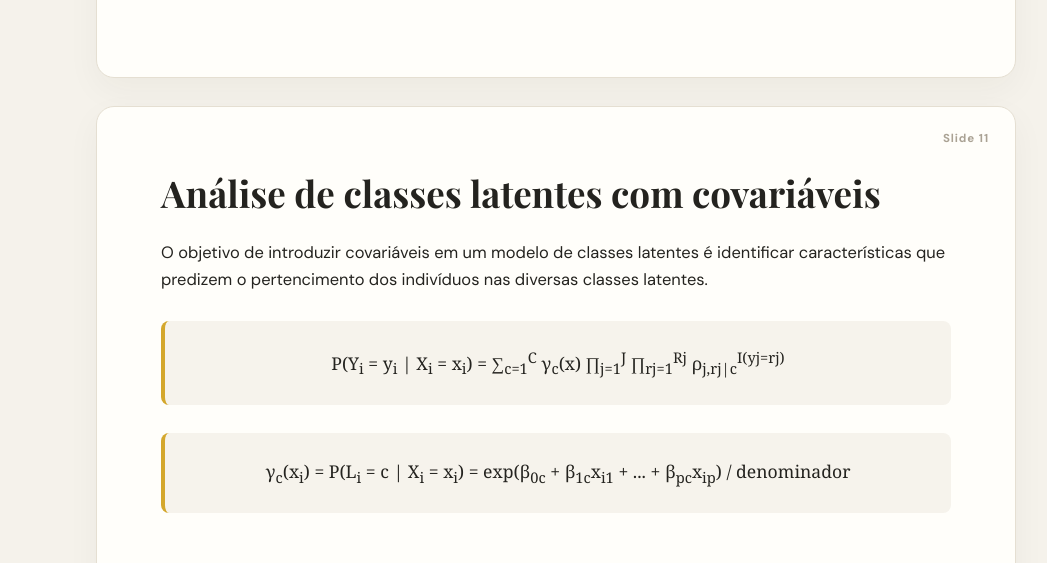
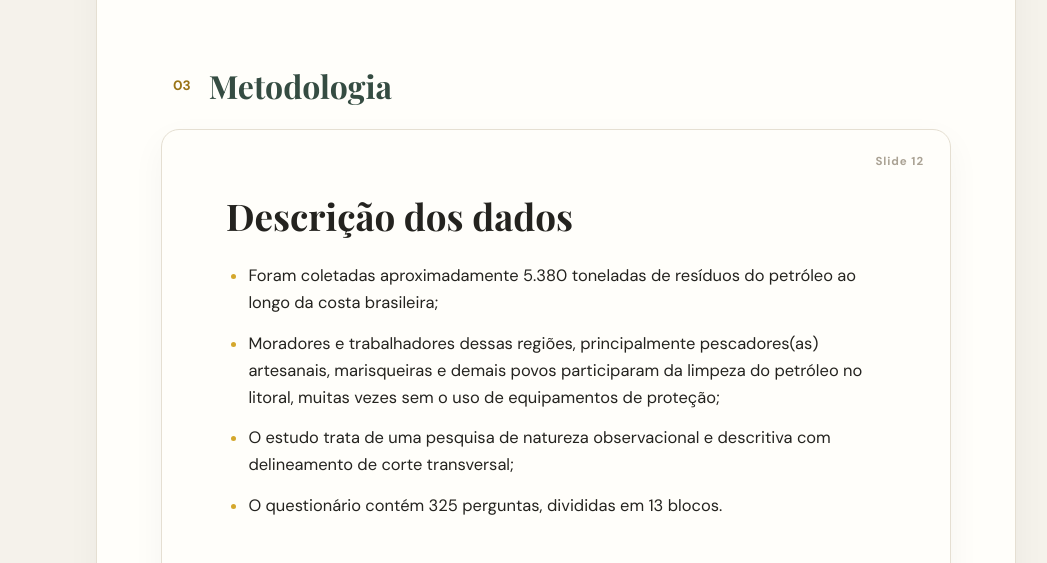
Before and after one commit to mavigonsalves18/apresentacao_tcc, a plain HTML site: page index.html in a window 1280 px wide. Shown: the part 4986-5549 px from the top of the page, without its empty margins (84-1131 px from the left). Drawn offline with nearby package versions, Linux system fonts and the light colour scheme.

Commit message:
Update index.html

```diff
--- a/index.html
+++ b/index.html
@@ -99,12 +99,8 @@
     </section>
     <section class="slide" data-slide="10"><span class="slide-number">Slide 10</span><h3>Critérios de seleção</h3>
       <p>Entre alguns critérios:</p><ol><li>AIC;</li><li>BIC;</li><li>Estatística qui-quadrado de Pearson (χ²);</li><li>Estatística da razão de verossimilhança (G²);</li><li>Teste de diferença da razão de verossimilhança (TRV);</li><li>Lo-Mendell-Rubin ajustado (LMR ajustado);</li><li>Vuong-Lo-Mendell-Rubin (VLMR).</li></ol>
-    </section>
-    <section class="slide" data-slide="11"><span class="slide-number">Slide 11</span><h3>Análise de classes latentes com covariáveis</h3>
-      <p>O objetivo de introduzir covariáveis em um modelo de classes latentes é identificar características que predizem o pertencimento dos indivíduos nas diversas classes latentes.</p>
-      <div class="equation">P(Y<sub>i</sub> = y<sub>i</sub> | X<sub>i</sub> = x<sub>i</sub>) = ∑<sub>c=1</sub><sup>C</sup> γ<sub>c</sub>(x) ∏<sub>j=1</sub><sup>J</sup> ∏<sub>rj=1</sub><sup>Rj</sup> ρ<sub>j,rj|c</sub><sup>I(yj=rj)</sup></div>
-      <div class="equation">γ<sub>c</sub>(x<sub>i</sub>) = P(L<sub>i</sub> = c | X<sub>i</sub> = x<sub>i</sub>) = exp(β<sub>0c</sub> + β<sub>1c</sub>x<sub>i1</sub> + ... + β<sub>pc</sub>x<sub>ip</sub>) / denominador</div>
-    </section>
+
+
 
     <div class="section-heading" id="metodologia"><span>03</span><h2>Metodologia</h2></div>
     <section class="slide" data-slide="12"><span class="slide-number">Slide 12</span><h3>Descrição dos dados</h3>
```
